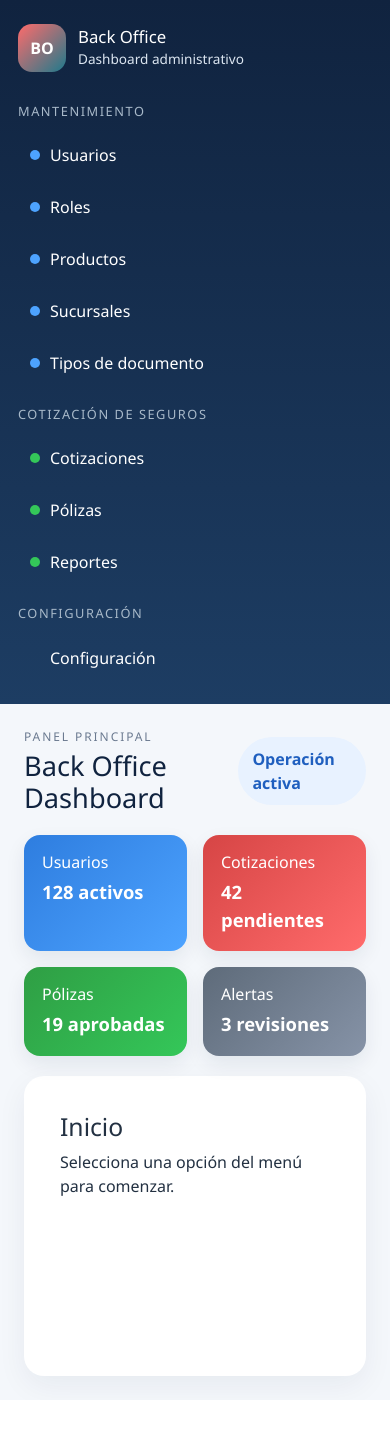
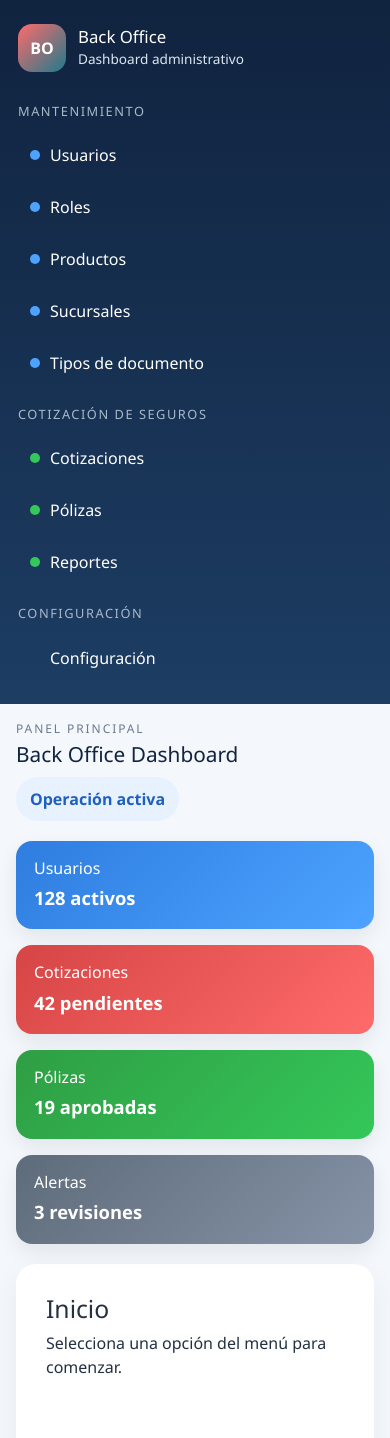
Before and after one commit to PabloFA777/aupad-fronted, an Angular app: page / in a window 390 px wide. Shown: the top 1438 px of the page. Before the commit the page ends 1400 px from the top, so only its background shows below. Built offline with nearby package versions, Linux system fonts and the light colour scheme.

Commit message:
mejorando el dashbord

```diff
--- a/src/app/features/dashboard/components/dashboard-shell/dashboard-shell.component.css
+++ b/src/app/features/dashboard/components/dashboard-shell/dashboard-shell.component.css
@@ -14,6 +14,7 @@
   display: flex;
   flex-direction: column;
   gap: 20px;
+  flex-shrink: 0;
 }
 
 .brand {
@@ -170,3 +171,27 @@
     grid-template-columns: repeat(2, minmax(0, 1fr));
   }
 }
+
+@media (max-width: 640px) {
+  .content {
+    padding: 16px;
+  }
+
+  .topbar {
+    flex-direction: column;
+    align-items: flex-start;
+    gap: 10px;
+  }
+
+  .topbar h1 {
+    font-size: 1.3rem;
+  }
+
+  .summary-grid {
+    grid-template-columns: 1fr;
+  }
+
+  .main-panel {
+    padding: 14px;
+  }
+}
```
